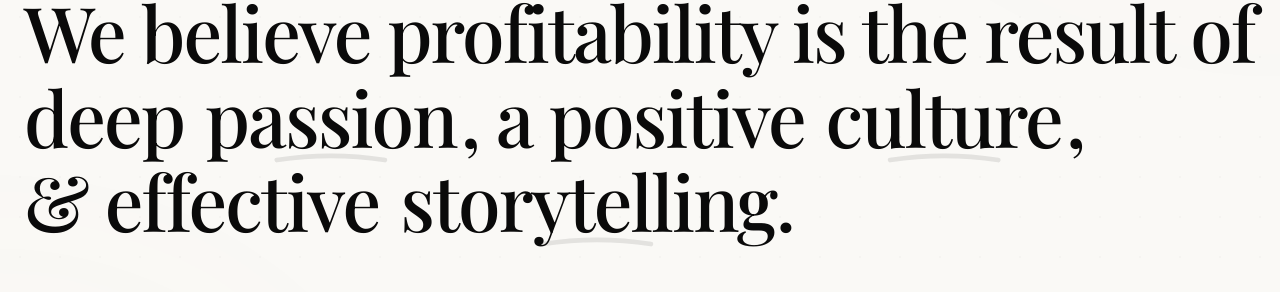
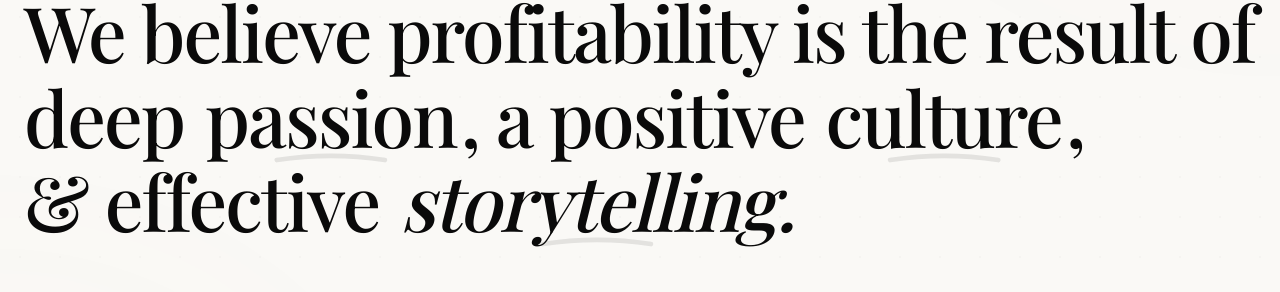
Before and after one commit to cricketmagician/vnexora, a Next.js app: page /about-us in a window 1280 px wide. Shown: the part 7579-7871 px from the top of the page. Built offline with nearby package versions, Linux system fonts and the light colour scheme; a web font is replaced by a local one.

Commit message:
Fix TypeScript error in About Us page (WordWithStroke props)

```diff
--- a/src/app/about-us/page.tsx
+++ b/src/app/about-us/page.tsx
@@ -758,9 +758,9 @@ function TimelineStep({ year, title, desc, points, align, icon, image }: {
   );
 }
 
-function WordWithStroke({ children }: { children: React.ReactNode }) {
+function WordWithStroke({ children, italic }: { children: React.ReactNode; italic?: boolean }) {
   return (
-    <span className="relative inline-block px-1">
+    <span className={cn("relative inline-block px-1", italic && "italic")}>
       <span className="relative z-10">{children}</span>
       <motion.svg
         initial={{ pathLength: 0, opacity: 0 }}
```
